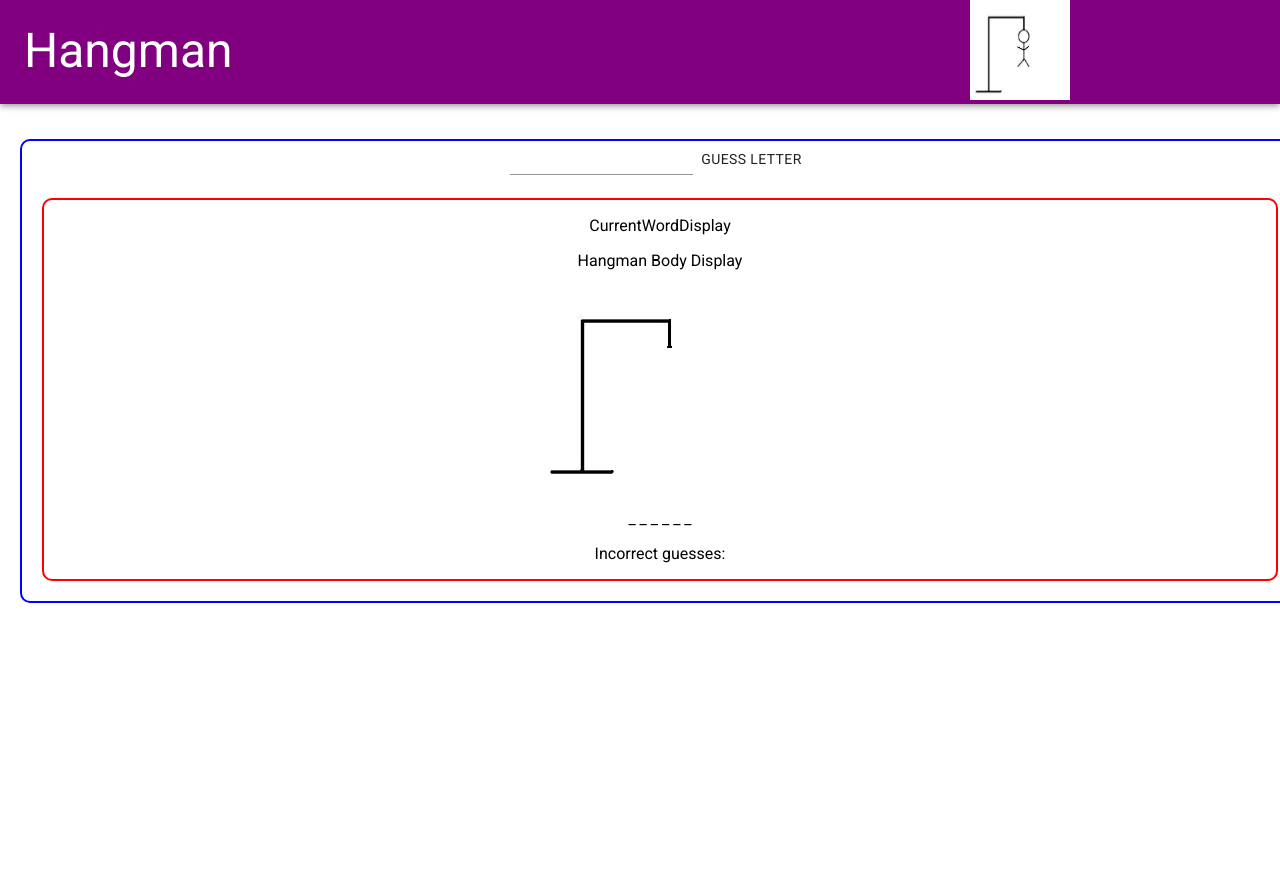
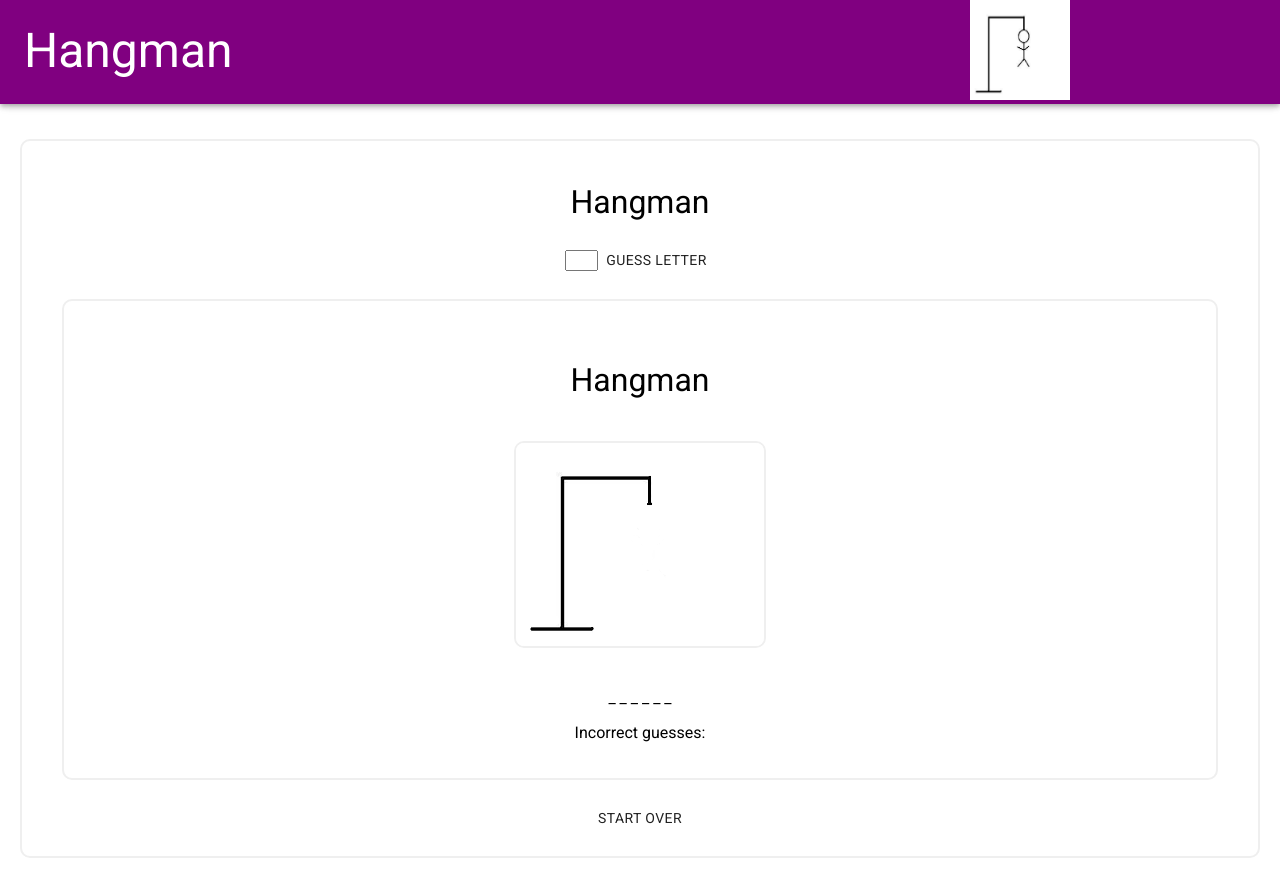
Before and after one commit to Andrew-Philpott/hangman-redux, a React (Create React App) app: page / in a window 1280 px wide. Both pictures are taken after typing "Sample" into the empty fields and a click on the button "SUBMIT A NEW WORD". Before the commit the page ends 800 px from the top, so only its background shows below. Built offline with nearby package versions, Linux system fonts and the light colour scheme.

Commit message:
Add and remove styling. Co-authored-by: Krista Rutz <rutzkri000@gmail.com> Co-authored-by: Steven Flemings <12flemings@gmail.com>.

```diff
--- a/src/components/Game/CurrentRound.js
+++ b/src/components/Game/CurrentRound.js
@@ -31,7 +31,6 @@ export default function CurrentWord(props) {
   return (
     <Grid>
       <div>
-        <p>CurrentWordDisplay</p>
         <HangmanDisplay badGuessCount={incorrectLetters().length} />
         <LetterDisplay
           wordAppearsAs={generateWordFillIn()}
--- a/src/components/Game/GameControl.js
+++ b/src/components/Game/GameControl.js
@@ -11,16 +11,17 @@ import GuessForm from "./GuessForm";
 import { Container, Grid, Button } from "@material-ui/core";
 
 const gameControlStyle = {
-  border: "2px solid blue",
+  border: "2px solid #efefef",
+  padding: 20,
   borderRadius: 10,
   margin: 20,
 };
 
-const currentWordStyle = {
-  border: "2px solid red",
-  borderRadius: 10,
-  margin: 20,
-};
+// const currentWordStyle = {
+//   border: "2px solid #efefef",
+//   borderRadius: 10,
+//   margin: 20,
+// };
 
 class GameControl extends React.Component {
   constructor(props) {
@@ -98,23 +99,26 @@ class GameControl extends React.Component {
     } else {
       return (
         <>
-          <Grid style={gameControlStyle} container>
+          <Grid style={gameControlStyle}>
             {/* <Grid item xs={12}></Grid>
             <Grid item xs={6}> */}
-            <Container>
+            <h1>Hangman</h1>
+            <div>
               <GuessForm onSubmitLetterGuess={this.handleGuessFormSubmission} />
-            </Container>
-            <Container style={currentWordStyle}>
-              <CurrentRound
-                word={this.props.word}
-                guesses={this.props.guesses}
-                incorrectGuessCount={this.state.incorrectGuessCount}
-              />
-            </Container>
+              <div style={gameControlStyle}>
+                <CurrentRound
+                  word={this.props.word}
+                  guesses={this.props.guesses}
+                  incorrectGuessCount={this.state.incorrectGuessCount}
+                />
+              </div>
+            </div>
+
             {/* </Grid> */}
             {/* <Grid xs={6}>
               <ScoreDisplay />
             </Grid> */}
+            <Button onClick={this.handleStartNewGame}>Start Over</Button>
           </Grid>
         </>
       );
--- a/src/components/Game/GuessForm.js
+++ b/src/components/Game/GuessForm.js
@@ -13,7 +13,7 @@ export default function GuessForm(props) {
     <div>
       <form onSubmit={handleSubmitGuess}>
         {/* <label htmlFor="guess">Enter a letter </label> */}
-        <Input type="text" maxLength="1" size="1" name="guess" required />
+        <input type="text" maxLength="1" size="1" name="guess" required />
         <Button type="submit">Guess Letter</Button>
       </form>
     </div>
--- a/src/components/Game/HangmanDisplay.js
+++ b/src/components/Game/HangmanDisplay.js
@@ -18,6 +18,12 @@ const hangmanPictures = [
   Hangman6,
 ];
 
+const imageStyle = {
+  border: "2px solid #efefef",
+  borderRadius: 10,
+  margin: 20,
+};
+
 export default function HangmanDisplay(props) {
   let pic = null;
   if (props.badGuessCount === -1) {
@@ -28,8 +34,9 @@ export default function HangmanDisplay(props) {
   // const pic = hangmanPictures[props.badGuessCount];
   return (
     <div>
-      <p>Hangman Body Display</p>
-      <img src={pic} />
+      <br />
+      <h1>Hangman</h1>
+      <img src={pic} style={imageStyle} />
     </div>
   );
 }
--- a/src/components/Header.js
+++ b/src/components/Header.js
@@ -1,45 +1,10 @@
 import React from "react";
-import {
-  AppBar,
-  Toolbar,
-  Typography,
-  makeStyles,
-  Grid,
-} from "@material-ui/core";
-
-import Hangman0 from "../assets/img/hangman0.png";
-import Hangman1 from "../assets/img/hangman1.png";
-import Hangman2 from "../assets/img/hangman2.png";
-import Hangman3 from "../assets/img/hangman3.png";
-import Hangman4 from "../assets/img/hangman4.png";
-import Hangman5 from "../assets/img/hangman5.png";
-import Hangman6 from "../assets/img/hangman6.png";
-
-const useStyles = makeStyles({
-  navbar: {
-    backgroundColor: "purple",
-  },
-});
+import { AppBar, Toolbar, Typography, Grid } from "@material-ui/core";
 
 export default function Header() {
-  const classes = useStyles();
-  let hangman = null;
-  // const han = setInterval(hangmanAnimation, 1000);
-  function hangmanAnimation() {
-    let arr = [
-      Hangman0,
-      Hangman1,
-      Hangman2,
-      Hangman3,
-      Hangman4,
-      Hangman5,
-      Hangman6,
-    ];
-    for (let i = 0; i < arr.length; i++) {}
-  }
   return (
     <React.Fragment>
-      <AppBar className={classes.navbar} position="fixed">
+      <AppBar style={{ backgroundColor: "purple" }}>
         <Grid container spacing={3}>
           <Grid item xs={7}>
             <br />
```
